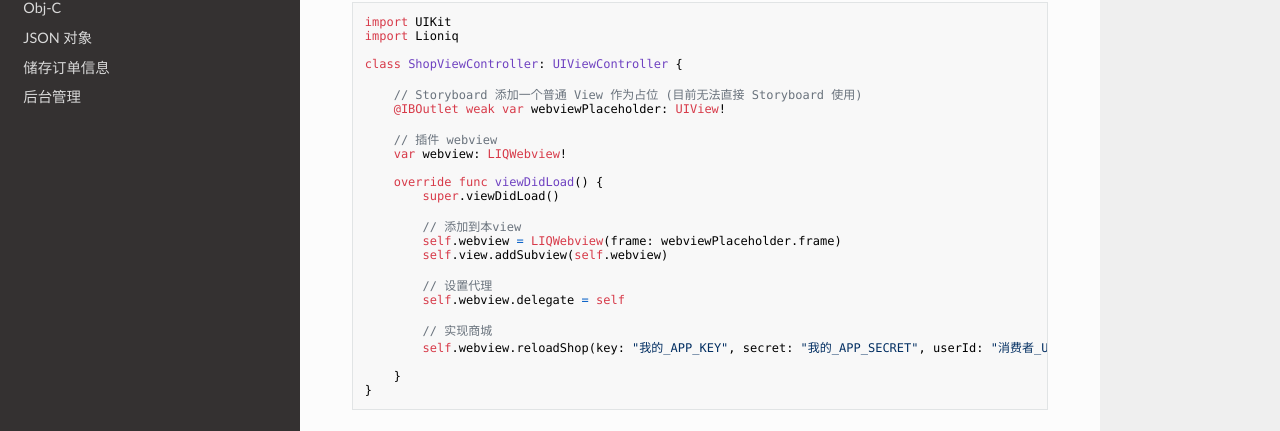
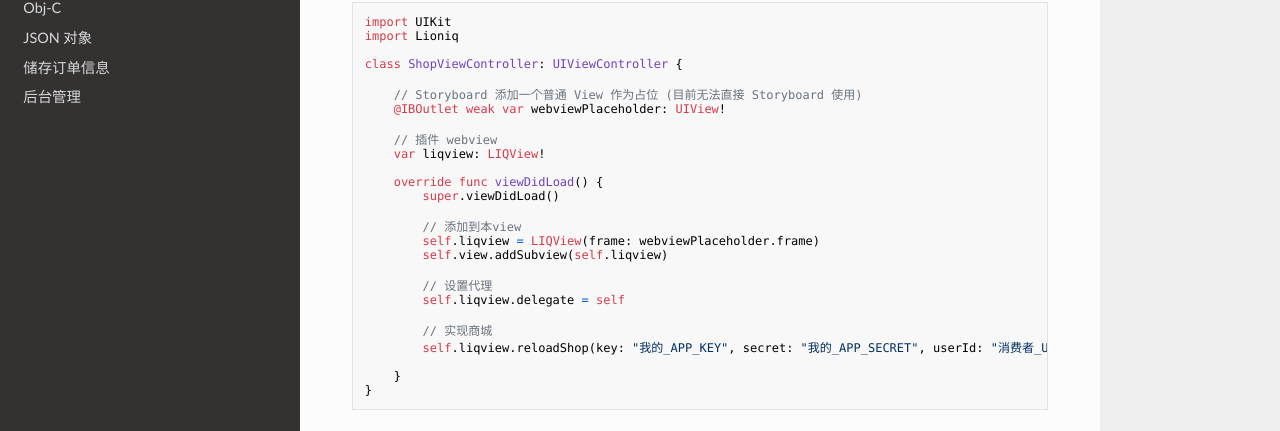
Before and after one commit to lioniq/docs.lioniq.com, an MkDocs documentation site: the page built from docs/swift_3_api.md, in a window 1280 px wide and 900 px high. Shown: the part 291-722 px from the top of the window. Built offline with MkDocs 1.6.1, drawn with Linux system fonts in a browser that asks for light colours; nearby versions of some CDN libraries; old or Windows-style settings are respelled for this version of MkDocs.

Commit message:
liqview update

```diff
--- a/docs/swift_3_api.md
+++ b/docs/swift_3_api.md
@@ -15,20 +15,20 @@ class ShopViewController: UIViewController {
     @IBOutlet weak var webviewPlaceholder: UIView!
 
     // 插件 webview
-    var webview: LIQWebview!
+    var liqview: LIQView!
 
     override func viewDidLoad() {
         super.viewDidLoad()
 
         // 添加到本view
-        self.webview = LIQWebview(frame: webviewPlaceholder.frame)
-        self.view.addSubview(self.webview)
+        self.liqview = LIQView(frame: webviewPlaceholder.frame)
+        self.view.addSubview(self.liqview)
 
         // 设置代理
-        self.webview.delegate = self
+        self.liqview.delegate = self
 
         // 实现商城
-        self.webview.reloadShop(key: "我的_APP_KEY", secret: "我的_APP_SECRET", userId: "消费者_USER_ID")
+        self.liqview.reloadShop(key: "我的_APP_KEY", secret: "我的_APP_SECRET", userId: "消费者_USER_ID")
 
     }
 }
```
Also changed, not shown: docs/objc_api.md (+4 -4 lines), docs/swift_2.3_api.md (+5 -5 lines).
